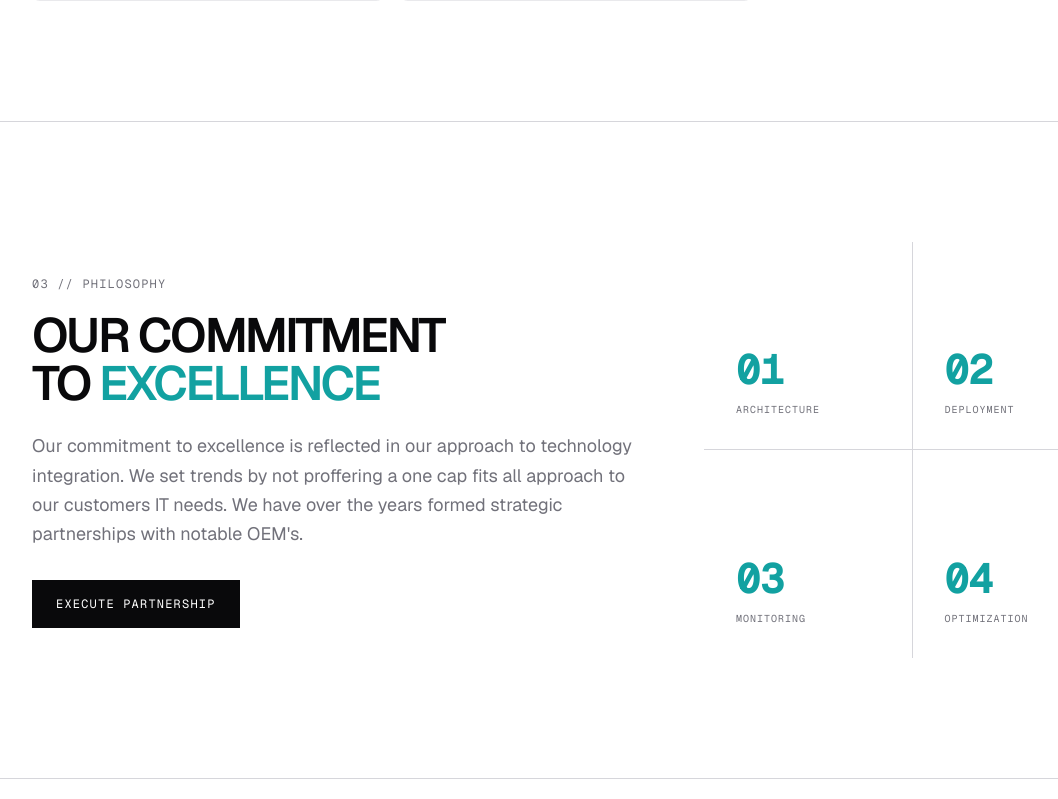
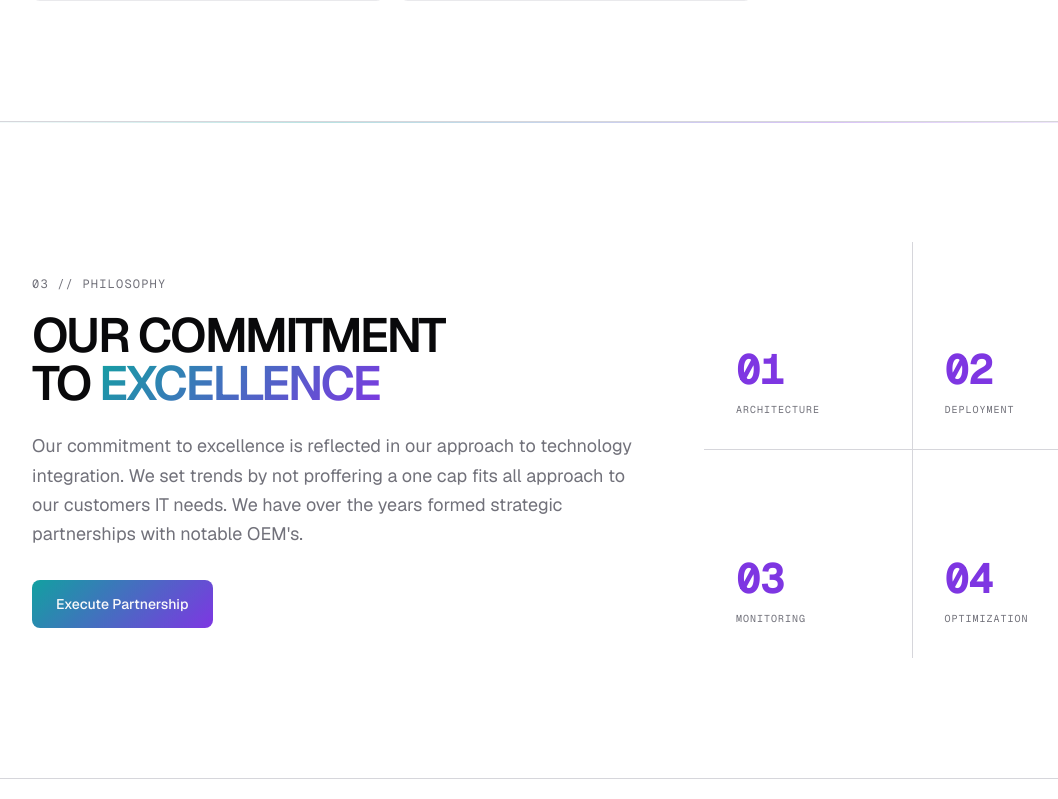
Before and after one commit to Neurox-Technologies-Limited/website-frontend-ui, a React (Vite) app: page / in a window 1280 px wide. Shown: the part 3201-4000 px from the top of the page, without its empty margins (64-1122 px from the left). Built offline with nearby package versions, Linux system fonts and the light colour scheme; the HTML template or start-up script is replaced by a standard one.

Commit message:
feat(commitment): violet accent line and numeric tiles

```diff
--- a/src/components/CommitmentSection.tsx
+++ b/src/components/CommitmentSection.tsx
@@ -6,7 +6,8 @@ const CommitmentSection = () => {
   const inView = useInView(ref, { once: true, margin: "-100px" });
 
   return (
-    <section className="section-spacing border-t border-border" ref={ref}>
+    <section className="section-spacing border-t border-border relative overflow-hidden" ref={ref}>
+      <div aria-hidden className="gradient-hairline absolute top-0 left-0 right-0" />
       <div className="container-custom grid grid-cols-1 lg:grid-cols-12 gap-16 items-center">
         <div className="lg:col-span-7">
           <motion.span
@@ -24,7 +25,7 @@ const CommitmentSection = () => {
           >
             Our Commitment
             <br />
-            to <span className="accent-text">Excellence</span>
+            to <span className="gradient-text">Excellence</span>
           </motion.h2>
           <motion.p
             className="text-muted-foreground text-lg leading-relaxed max-w-[55ch] mt-6"
@@ -39,12 +40,12 @@ const CommitmentSection = () => {
           </motion.p>
           <motion.a
             href="#contact"
-            className="cta-button mt-8 inline-flex"
+            className="gradient-cta h-12 px-6 mt-8 rounded-md font-sans text-sm font-medium inline-flex items-center justify-center w-fit transition-transform active:scale-[0.98]"
             initial={{ opacity: 0 }}
             animate={inView ? { opacity: 1 } : {}}
             transition={{ delay: 0.4 }}
           >
-            EXECUTE PARTNERSHIP
+            Execute Partnership
           </motion.a>
         </div>
 
@@ -61,7 +62,7 @@ const CommitmentSection = () => {
                   key={label}
                   className="bg-background p-8 flex flex-col items-start justify-end aspect-square"
                 >
-                  <span className="font-mono text-[40px] font-semibold accent-text leading-none">
+                  <span className="font-mono text-[40px] font-semibold leading-none" style={{ color: "hsl(var(--accent-2))" }}>
                     0{i + 1}
                   </span>
                   <span className="font-mono text-[10px] tracking-widest text-muted-foreground mt-3">
```
